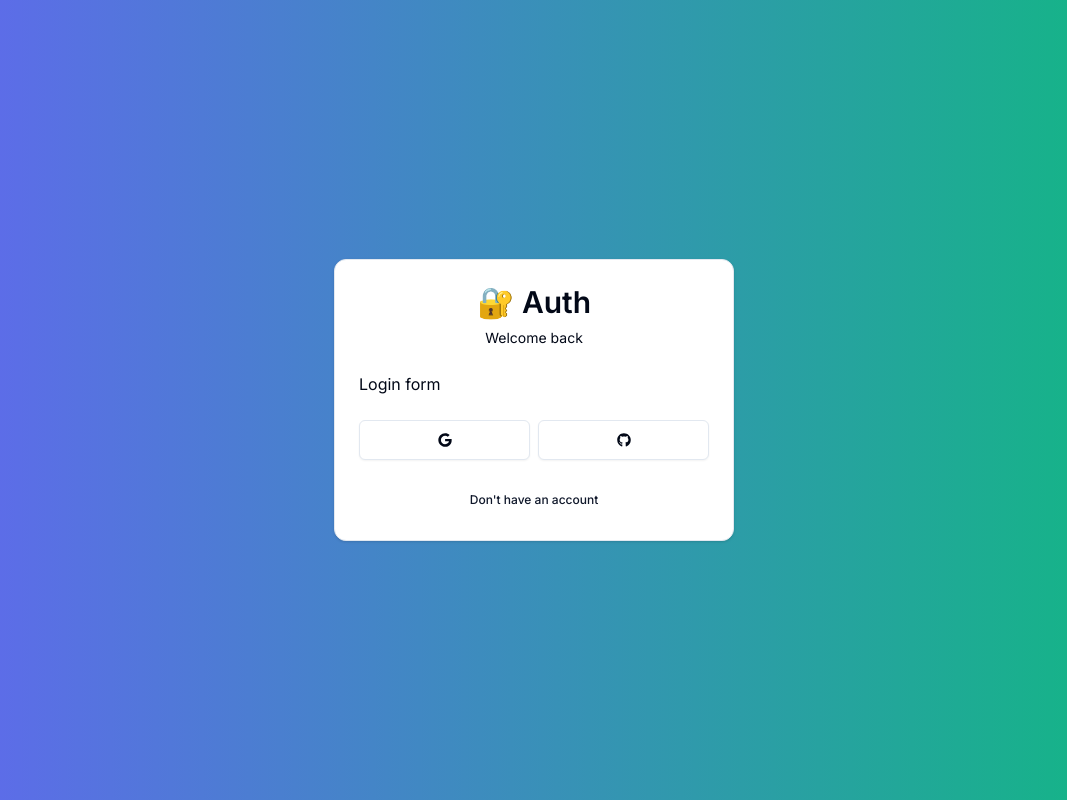
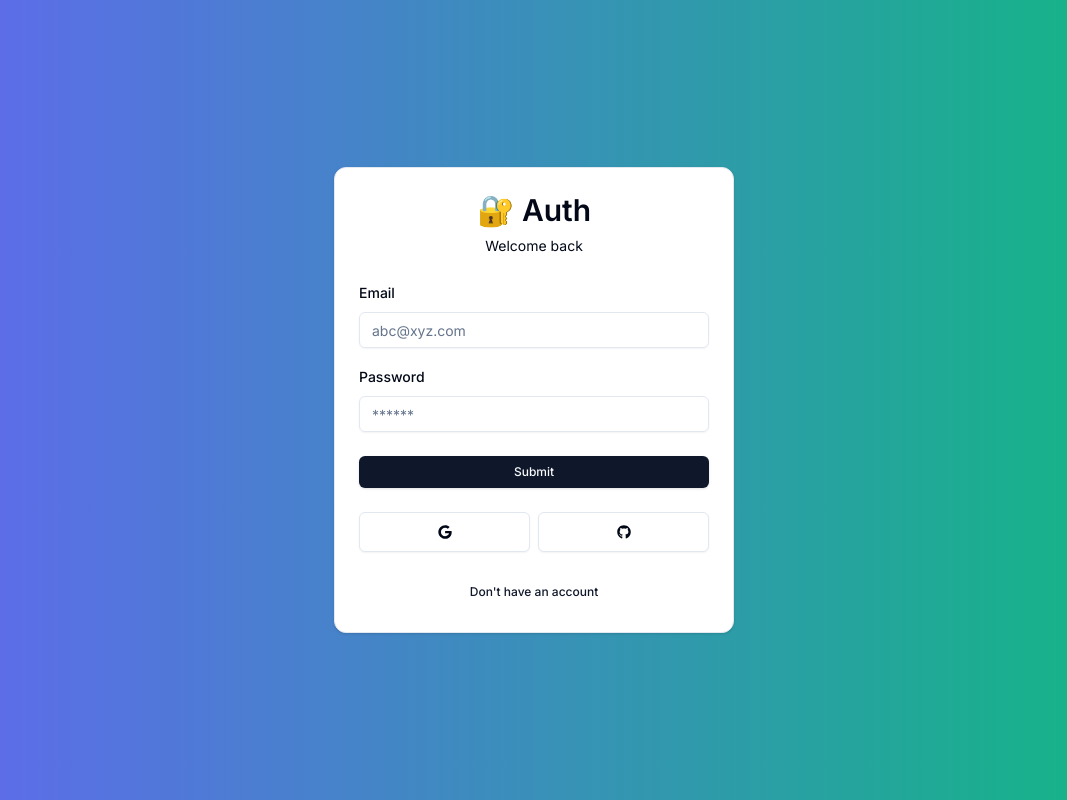
Before and after one commit to AKSHAY13PATEL/Next-Authentication, a Next.js app: page /auth/login in a window 1280 px wide. Shown: the whole page, without its empty margins (106-1173 px from the left). Built offline with nearby package versions, Linux system fonts and the light colour scheme.

Commit message:
Login form component implemented.

```diff
--- a/app/auth/login/page.tsx
+++ b/app/auth/login/page.tsx
@@ -1,18 +1,7 @@
-import CardWrapper from "@/components/auth/card-wrapper";
+import LoginForm from "@/components/auth/login-form";
 
 const LoginPage = () => {
-  return (
-    <div>
-      <CardWrapper
-        headerLabel="Welcome back"
-        backButtonLabel="Don't have an account"
-        backButtonHref="/auth/register"
-        showSocial
-      >
-        Login form
-      </CardWrapper>
-    </div>
-  );
+  return <LoginForm />;
 };
 
 export default LoginPage;
--- /dev/null
+++ b/app/dashboard/page.tsx
@@ -0,0 +1,7 @@
+import React from "react";
+
+const DashboardPage = () => {
+  return <div>DashboardPage</div>;
+};
+
+export default DashboardPage;
--- /dev/null
+++ b/components/auth/login-form.tsx
@@ -0,0 +1,96 @@
+"use client";
+
+import React from "react";
+import CardWrapper from "@/components/auth/card-wrapper";
+import { SubmitHandler, useForm } from "react-hook-form";
+import { zodResolver } from "@hookform/resolvers/zod";
+import { LoginSchema } from "@/schemas";
+import { z } from "zod";
+import {
+  Form,
+  FormField,
+  FormItem,
+  FormMessage,
+  FormLabel,
+  FormControl,
+} from "@/components/ui/form";
+import { Input } from "@/components/ui/input";
+import { Button } from "@/components/ui/button";
+import { useRouter } from "next/navigation";
+import FormError from "@/components/form-error";
+import FormSuccess from "@/components/form-success";
+
+type LoginType = z.infer<typeof LoginSchema>;
+
+const LoginForm = () => {
+  const router = useRouter();
+  const form = useForm<LoginType>({
+    resolver: zodResolver(LoginSchema),
+    defaultValues: {
+      email: "",
+      password: "",
+    },
+  });
+
+  const onSubmit: SubmitHandler<LoginType> = (data) => {
+    console.log(data);
+    router.push("/dashboard");
+  };
+
+  return (
+    <CardWrapper
+      headerLabel="Welcome back"
+      backButtonLabel="Don't have an account"
+      backButtonHref="/auth/register"
+      showSocial
+    >
+      <Form {...form}>
+        <form onSubmit={form.handleSubmit(onSubmit)} className="space-y-6">
+          <div className="space-y-4">
+            <FormField
+              control={form.control}
+              name="email"
+              render={({ field }) => {
+                return (
+                  <FormItem>
+                    <FormLabel>Email</FormLabel>
+                    <FormControl>
+                      <Input
+                        type="email"
+                        placeholder="abc@xyz.com"
+                        {...field}
+                      />
+                    </FormControl>
+                    <FormMessage />
+                  </FormItem>
+                );
+              }}
+            ></FormField>
+            <FormField
+              control={form.control}
+              name="password"
+              render={({ field }) => {
+                return (
+                  <FormItem>
+                    <FormLabel>Password</FormLabel>
+                    <FormControl>
+                      <Input placeholder="******" {...field} />
+                    </FormControl>
+                    <FormMessage />
+                  </FormItem>
+                );
+              }}
+            ></FormField>
+          </div>
+          <FormError message="" />
+          <FormSuccess message="" />
+          <Button size={"sm"} className="w-full" type="submit">
+            Submit
+          </Button>
+        </form>
+      </Form>
+    </CardWrapper>
+  );
+};
+
+export default LoginForm;
--- /dev/null
+++ b/components/form-error.tsx
@@ -0,0 +1,19 @@
+import React from "react";
+import { IoWarningOutline } from "react-icons/io5";
+
+interface Props {
+  message?: string;
+}
+
+const FormError = ({ message }: Props) => {
+  if (!message) return null;
+
+  return (
+    <div className="w-full p-2 bg-destructive/15 text-destructive flex gap-x-2 text-sm rounded-md">
+      <IoWarningOutline className="h-5 w-5" />
+      FormError
+    </div>
+  );
+};
+
+export default FormError;
--- /dev/null
+++ b/components/form-success.tsx
@@ -0,0 +1,19 @@
+import React from "react";
+import { IoCloudDoneOutline } from "react-icons/io5";
+
+interface Props {
+  message?: string;
+}
+
+const FormSuccess = ({ message }: Props) => {
+  if (!message) return null;
+
+  return (
+    <div className="w-full p-2 bg-emerald-500/15 text-emerald-500 flex gap-x-2 text-sm rounded-md">
+      <IoCloudDoneOutline className="w-5 h-5" />
+      FormSuccess
+    </div>
+  );
+};
+
+export default FormSuccess;
--- /dev/null
+++ b/components/ui/form.tsx
@@ -0,0 +1,176 @@
+import * as React from "react"
+import * as LabelPrimitive from "@radix-ui/react-label"
+import { Slot } from "@radix-ui/react-slot"
+import {
+  Controller,
+  ControllerProps,
+  FieldPath,
+  FieldValues,
+  FormProvider,
+  useFormContext,
+} from "react-hook-form"
+
+import { cn } from "@/lib/utils"
+import { Label } from "@/components/ui/label"
+
+const Form = FormProvider
+
+type FormFieldContextValue<
+  TFieldValues extends FieldValues = FieldValues,
+  TName extends FieldPath<TFieldValues> = FieldPath<TFieldValues>
+> = {
+  name: TName
+}
+
+const FormFieldContext = React.createContext<FormFieldContextValue>(
+  {} as FormFieldContextValue
+)
+
+const FormField = <
+  TFieldValues extends FieldValues = FieldValues,
+  TName extends FieldPath<TFieldValues> = FieldPath<TFieldValues>
+>({
+  ...props
+}: ControllerProps<TFieldValues, TName>) => {
+  return (
+    <FormFieldContext.Provider value={{ name: props.name }}>
+      <Controller {...props} />
+    </FormFieldContext.Provider>
+  )
+}
+
+const useFormField = () => {
+  const fieldContext = React.useContext(FormFieldContext)
+  const itemContext = React.useContext(FormItemContext)
+  const { getFieldState, formState } = useFormContext()
+
+  const fieldState = getFieldState(fieldContext.name, formState)
+
+  if (!fieldContext) {
+    throw new Error("useFormField should be used within <FormField>")
+  }
+
+  const { id } = itemContext
+
+  return {
+    id,
+    name: fieldContext.name,
+    formItemId: `${id}-form-item`,
+    formDescriptionId: `${id}-form-item-description`,
+    formMessageId: `${id}-form-item-message`,
+    ...fieldState,
+  }
+}
+
+type FormItemContextValue = {
+  id: string
+}
+
+const FormItemContext = React.createContext<FormItemContextValue>(
+  {} as FormItemContextValue
+)
+
+const FormItem = React.forwardRef<
+  HTMLDivElement,
+  React.HTMLAttributes<HTMLDivElement>
+>(({ className, ...props }, ref) => {
+  const id = React.useId()
+
+  return (
+    <FormItemContext.Provider value={{ id }}>
+      <div ref={ref} className={cn("space-y-2", className)} {...props} />
+    </FormItemContext.Provider>
+  )
+})
+FormItem.displayName = "FormItem"
+
+const FormLabel = React.forwardRef<
+  React.ElementRef<typeof LabelPrimitive.Root>,
+  React.ComponentPropsWithoutRef<typeof LabelPrimitive.Root>
+>(({ className, ...props }, ref) => {
+  const { error, formItemId } = useFormField()
+
+  return (
+    <Label
+      ref={ref}
+      className={cn(error && "text-destructive", className)}
+      htmlFor={formItemId}
+      {...props}
+    />
+  )
+})
+FormLabel.displayName = "FormLabel"
+
+const FormControl = React.forwardRef<
+  React.ElementRef<typeof Slot>,
+  React.ComponentPropsWithoutRef<typeof Slot>
+>(({ ...props }, ref) => {
+  const { error, formItemId, formDescriptionId, formMessageId } = useFormField()
+
+  return (
+    <Slot
+      ref={ref}
+      id={formItemId}
+      aria-describedby={
+        !error
+          ? `${formDescriptionId}`
+          : `${formDescriptionId} ${formMessageId}`
+      }
+      aria-invalid={!!error}
+      {...props}
+    />
+  )
+})
+FormControl.displayName = "FormControl"
+
+const FormDescription = React.forwardRef<
+  HTMLParagraphElement,
+  React.HTMLAttributes<HTMLParagraphElement>
+>(({ className, ...props }, ref) => {
+  const { formDescriptionId } = useFormField()
+
+  return (
+    <p
+      ref={ref}
+      id={formDescriptionId}
+      className={cn("text-[0.8rem] text-muted-foreground", className)}
+      {...props}
+    />
+  )
+})
+FormDescription.displayName = "FormDescription"
+
+const FormMessage = React.forwardRef<
+  HTMLParagraphElement,
+  React.HTMLAttributes<HTMLParagraphElement>
+>(({ className, children, ...props }, ref) => {
+  const { error, formMessageId } = useFormField()
+  const body = error ? String(error?.message) : children
+
+  if (!body) {
+    return null
+  }
+
+  return (
+    <p
+      ref={ref}
+      id={formMessageId}
+      className={cn("text-[0.8rem] font-medium text-destructive", className)}
+      {...props}
+    >
+      {body}
+    </p>
+  )
+})
+FormMessage.displayName = "FormMessage"
+
+export {
+  useFormField,
+  Form,
+  FormItem,
+  FormLabel,
+  FormControl,
+  FormDescription,
+  FormMessage,
+  FormField,
+}
--- /dev/null
+++ b/components/ui/input.tsx
@@ -0,0 +1,25 @@
+import * as React from "react"
+
+import { cn } from "@/lib/utils"
+
+export interface InputProps
+  extends React.InputHTMLAttributes<HTMLInputElement> {}
+
+const Input = React.forwardRef<HTMLInputElement, InputProps>(
+  ({ className, type, ...props }, ref) => {
+    return (
+      <input
+        type={type}
+        className={cn(
+          "flex h-9 w-full rounded-md border border-input bg-transparent px-3 py-1 text-sm shadow-sm transition-colors file:border-0 file:bg-transparent file:text-sm file:font-medium placeholder:text-muted-foreground focus-visible:outline-none focus-visible:ring-1 focus-visible:ring-ring disabled:cursor-not-allowed disabled:opacity-50",
+          className
+        )}
+        ref={ref}
+        {...props}
+      />
+    )
+  }
+)
+Input.displayName = "Input"
+
+export { Input }
--- /dev/null
+++ b/components/ui/label.tsx
@@ -0,0 +1,26 @@
+"use client"
+
+import * as React from "react"
+import * as LabelPrimitive from "@radix-ui/react-label"
+import { cva, type VariantProps } from "class-variance-authority"
+
+import { cn } from "@/lib/utils"
+
+const labelVariants = cva(
+  "text-sm font-medium leading-none peer-disabled:cursor-not-allowed peer-disabled:opacity-70"
+)
+
+const Label = React.forwardRef<
+  React.ElementRef<typeof LabelPrimitive.Root>,
+  React.ComponentPropsWithoutRef<typeof LabelPrimitive.Root> &
+    VariantProps<typeof labelVariants>
+>(({ className, ...props }, ref) => (
+  <LabelPrimitive.Root
+    ref={ref}
+    className={cn(labelVariants(), className)}
+    {...props}
+  />
+))
+Label.displayName = LabelPrimitive.Root.displayName
+
+export { Label }
--- /dev/null
+++ b/schemas/index.ts
@@ -0,0 +1,6 @@
+import { z } from "zod";
+
+export const LoginSchema = z.object({
+  email: z.string().email(),
+  password: z.string().min(1, { message: "Password is required!" }),
+});
```
Also changed, not shown: package.json (+6 -2 lines), 1 other file (tests, documents, lock files or other folders).
